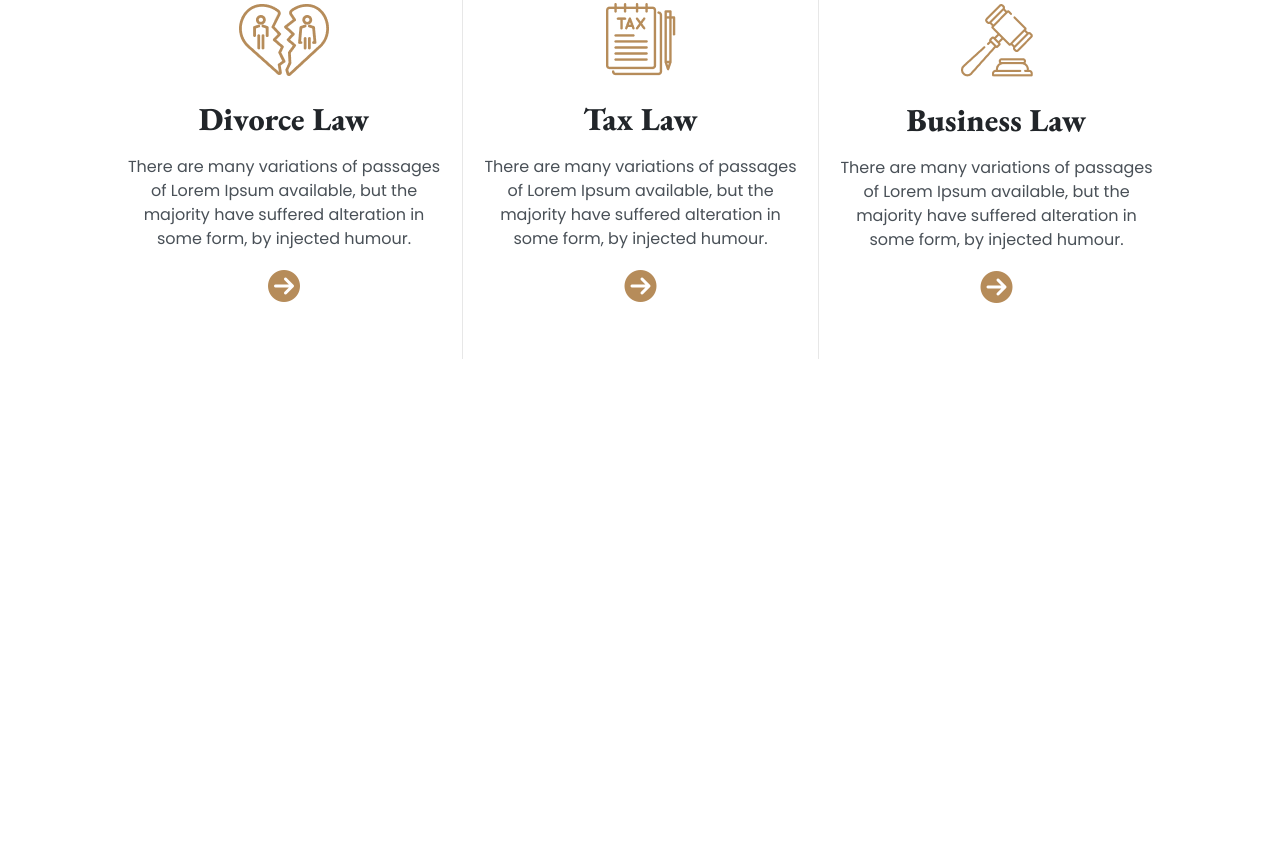
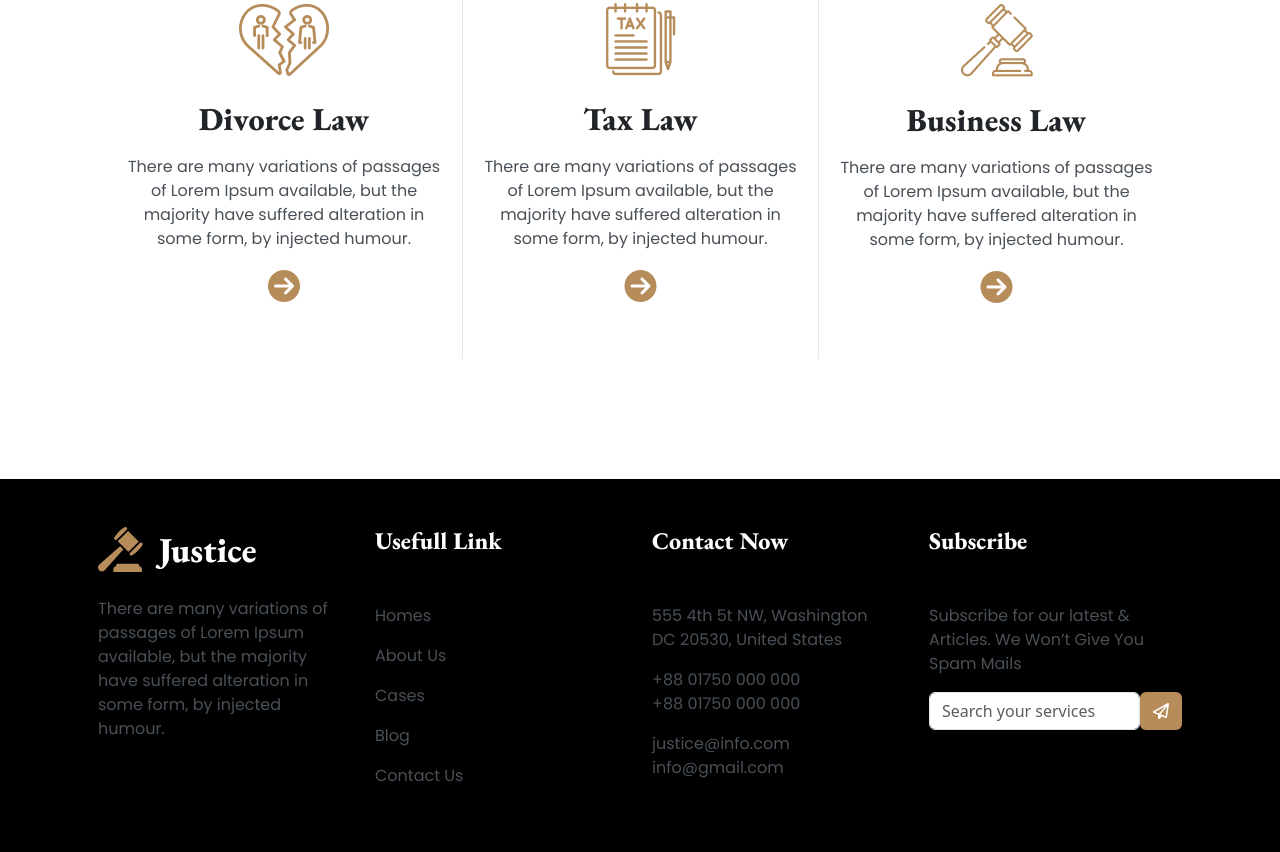
Before and after one commit to Nasim043/justice-legal-solutions, a plain HTML site: page index.html in a window 1280 px wide. Shown: the part 855-1707 px from the top of the page. Before the commit the page ends 1334 px from the top, so only its background shows below. Drawn offline with nearby package versions, Linux system fonts and the light colour scheme.

Commit message:
Footer section done

```diff
--- a/css/style.css
+++ b/css/style.css
@@ -32,6 +32,10 @@
 .cs-bd-all {
   border: 0;
 }
+.cs-btn-bg,
+.cs-btn-bg:hover {
+  background: #b68c5a;
+}
 
 /* media queries */
 @media (max-width: 576px) {
--- a/index.html
+++ b/index.html
@@ -77,7 +77,7 @@
                 </li>
               </ul>
               <button
-                class="btn bg-danger text-white"
+                class="btn cs-btn-bg text-white"
                 data-bs-toggle="modal"
                 data-bs-target="#consultationModal"
               >
@@ -289,107 +289,67 @@
             </div>
           </div>
         </div>
-        <!-- <div class="row row-cols-1 row-cols-md-2 row-cols-lg-3 cs-row">
-          <div class="col">
-            <div class="card h-100">
-              <img
-                src="images/business.png"
-                class="card-img-top w-25 mx-auto mt-4"
-                alt="..."
-              />
-              <div class="card-body">
-                <h5 class="card-title">Card title</h5>
-                <p class="card-text">
-                  This is a longer card with supporting text below as a natural
-                  lead-in to additional content. This content is a little bit
-                  longer.
-                </p>
-              </div>
-            </div>
-          </div>
-          <div class="col">
-            <div class="card h-100">
-              <img
-                src="images/criminal.png"
-                class="card-img-top w-25 mx-auto mt-4"
-                alt="..."
-              />
-              <div class="card-body">
-                <h5 class="card-title">Card title</h5>
-                <p class="card-text">This is a short card.</p>
-              </div>
-            </div>
-          </div>
-          <div class="col">
-            <div class="card h-100">
-              <img
-                src="images/child.png"
-                class="card-img-top w-25 mx-auto mt-4"
-                alt="..."
-              />
-              <div class="card-body">
-                <h5 class="card-title">Card title</h5>
-                <p class="card-text">
-                  This is a longer card with supporting text below as a natural
-                  lead-in to additional content.
-                </p>
-              </div>
-            </div>
-          </div>
-          <div class="col">
-            <div class="card h-100">
-              <img
-                src="images/education.png"
-                class="card-img-top w-25 mx-auto mt-4"
-                alt="..."
-              />
-              <div class="card-body">
-                <h5 class="card-title">Card title</h5>
-                <p class="card-text">
-                  This is a longer card with supporting text below as a natural
-                  lead-in to additional content. This content is a little bit
-                  longer.
-                </p>
-              </div>
-            </div>
-          </div>
-          <div class="col">
-            <div class="card h-100">
-              <img
-                src="images/divorce.png"
-                class="card-img-top w-25 mx-auto mt-4"
-                alt="..."
-              />
-              <div class="card-body">
-                <h5 class="card-title">Card title</h5>
-                <p class="card-text">
-                  This is a longer card with supporting text below as a natural
-                  lead-in to additional content.
-                </p>
-              </div>
-            </div>
-          </div>
-          <div class="col">
-            <div class="card h-100">
-              <img
-                src="images/tax.png"
-                class="card-img-top w-25 mx-auto mt-4"
-                alt="..."
-              />
-              <div class="card-body">
-                <h5 class="card-title">Card title</h5>
-                <p class="card-text">
-                  This is a longer card with supporting text below as a natural
-                  lead-in to additional content.
-                </p>
-              </div>
-            </div>
-          </div>
-        </div> -->
       </section>
       <!-- client section -->
       <section class="container cs-mt-120"></section>
     </main>
+
+    <!-- footer -->
+    <footer class=".container-fluid bg-black text-white">
+      <div class="container mx-auto py-5">
+        <div class="row row-cols-1 row-cols-md-2 row-cols-lg-4 gy-5 px-3">
+          <div class="col">
+            <p class="h4 fw-bold font-garamond mb-4">
+              <img src="images/logo.png" alt="" />
+            </p>
+            <p class="text-light-emphasis font-poppins">
+              There are many variations of passages of Lorem Ipsum available,
+              but the majority have suffered alteration in some form, by
+              injected humour.
+            </p>
+          </div>
+          <div class="col">
+            <p class="h4 fw-bold font-garamond mb-5">Usefull Link</p>
+            <div class="text-light-emphasis font-poppins">
+              <p>Homes</p>
+              <p>About Us</p>
+              <p>Cases</p>
+              <p>Blog</p>
+              <p>Contact Us</p>
+            </div>
+          </div>
+          <div class="col">
+            <p class="h4 fw-bold font-garamond mb-5">Contact Now</p>
+            <div class="text-light-emphasis font-poppins">
+              <p class="mb-0">555 4th 5t NW, Washington</p>
+              <p>DC 20530, United States</p>
+              <p class="mb-0">+88 01750 000 000</p>
+              <p>+88 01750 000 000</p>
+              <p class="mb-0">justice@info.com</p>
+              <p>info@gmail.com</p>
+            </div>
+          </div>
+          <div class="col">
+            <p class="h4 fw-bold font-garamond mb-5">Subscribe</p>
+            <p class="text-light-emphasis font-poppins">
+              Subscribe for our latest & Articles. We Won’t Give You Spam Mails
+            </p>
+            <div class="d-flex">
+              <input
+                type="text"
+                name="services"
+                id=""
+                class="form-control"
+                placeholder="Search your services"
+              />
+              <button class="btn cs-btn-bg text-white">
+                <i class="fa-regular fa-paper-plane"></i>
+              </button>
+            </div>
+          </div>
+        </div>
+      </div>
+    </footer>
 
     <!-- bootstrap js -->
     <script
```
